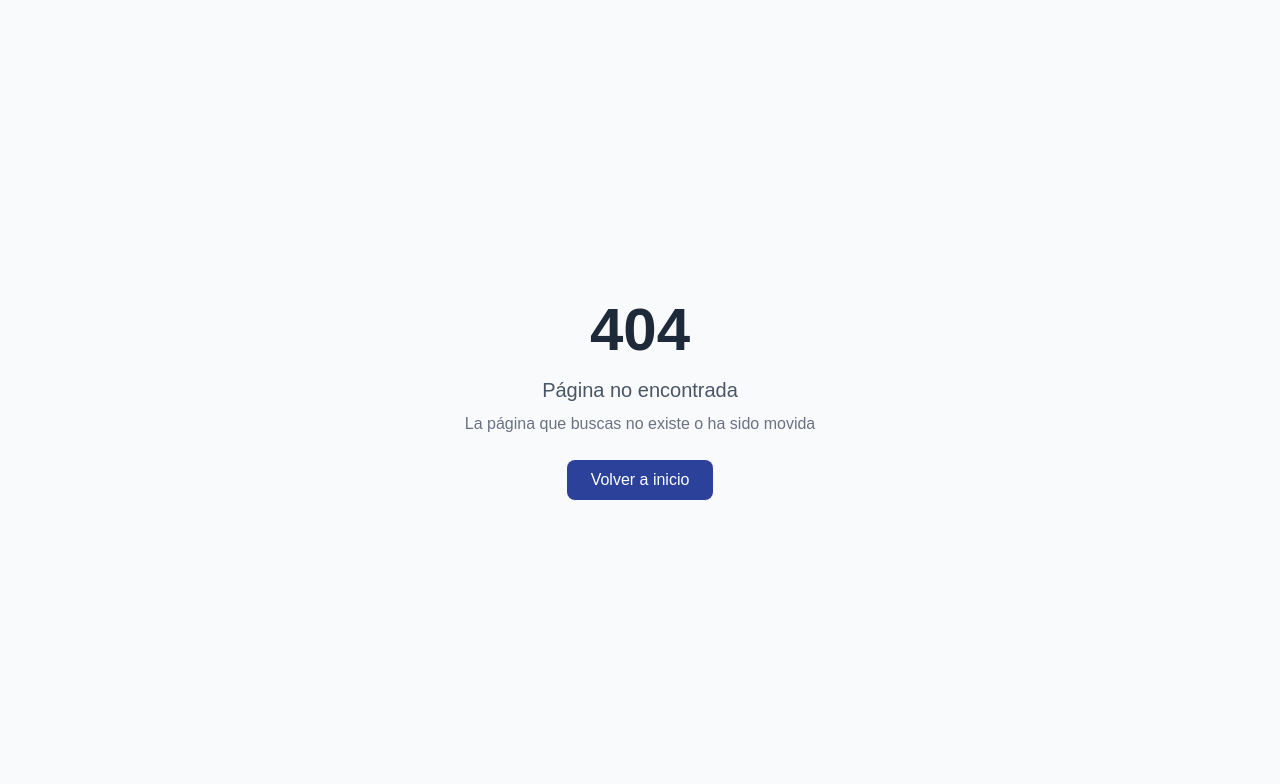
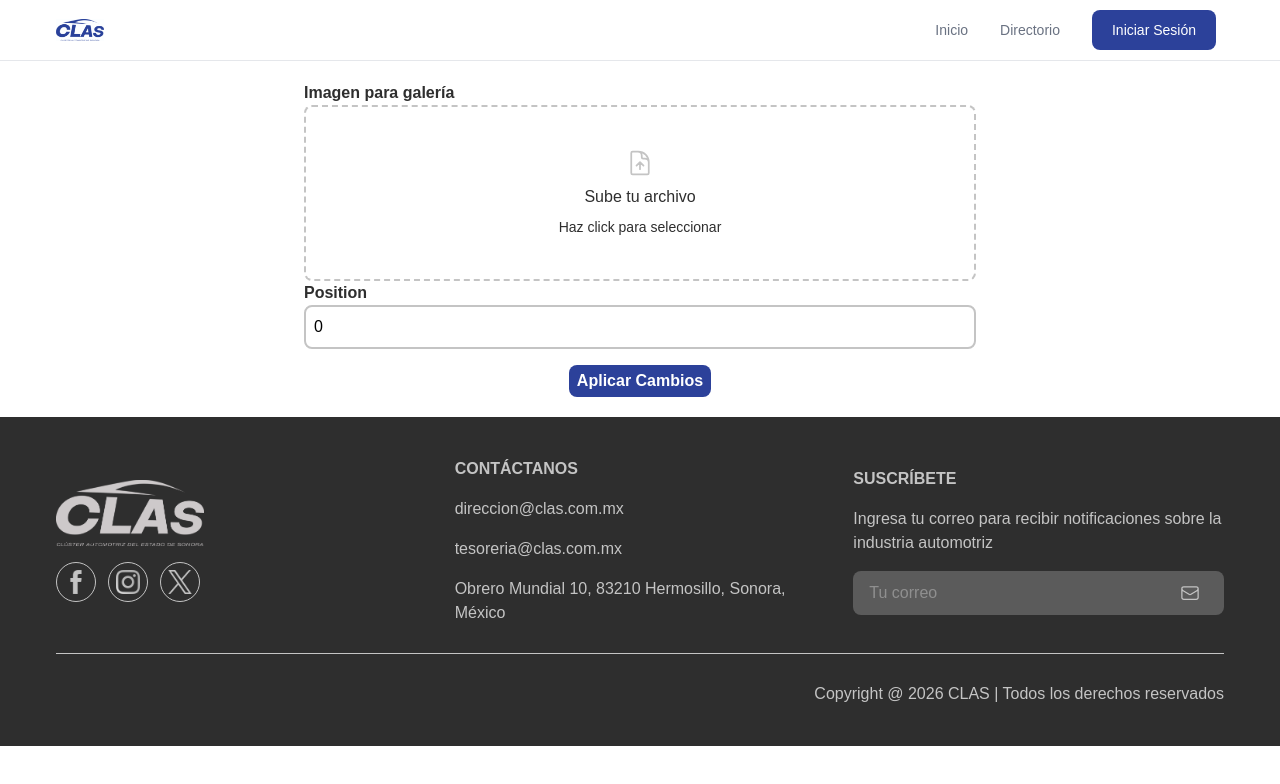
Before and after one commit to sverdam/RetoTC2005B, a React (Vite) app in the folder front-end/: page /dummygallery/1 in a window 1280 px wide. Before the commit this address had no page. Shown: the top 784 px of the page. Built offline with nearby package versions, Linux system fonts and the light colour scheme; no server answers; a web font is replaced by a local one.

Commit message:
feat: logo and image upload pages (only for testing)

```diff
--- /dev/null
+++ b/front-end/src/pages/DummyGalleryEditFile.tsx
@@ -0,0 +1,90 @@
+
+import { useMemo, useState } from "react";
+import { useParams } from "react-router";
+import FileUpload from "../components/FileUpload";
+import { createFileModule } from "../api/fileModuleAPI";
+
+interface FileCompoundInput{
+    file: File, // <- Actual file
+    type: 'logo' | 'document' | 'product' | 'image',
+    position: number, // <- any number
+    companyId: number
+}
+
+const DummyGalleryEditFile: React.FC = () =>
+{
+    const {id} = useParams();
+    const companyId = Number(id)
+    const [fileMod, setFileMod] = useState<FileCompoundInput | null>(null);
+    const [pos, setPos] = useState<number>(0);
+
+
+    {/* Logo Handling */}
+    const handleLogoSelect = (file: File) => {
+        console.log(file);
+        setFileMod({
+            file: file,
+            type: 'logo',
+            position: 0,
+            companyId: companyId
+        });
+    };
+
+    const handlePosition = (newPosition: number | string) => {
+        console.log(newPosition);
+        setPos(Number(newPosition));
+    }
+
+    const handleSubmit = (e: React.FormEvent) => {
+        e.preventDefault();
+        console.log("SUBMIT");
+        if (fileMod === null) return;
+        createFileModule({
+            type: fileMod.type,
+            position: fileMod.position,
+            companyId: fileMod.companyId
+        }, fileMod?.file).then(() => console.log("Yey"))
+        .catch(() => console.log("Not"))
+        .finally(() => console.log("Finally"));
+    }
+
+    useMemo(() => {
+        if (fileMod === null) return;
+        setFileMod({
+            file: fileMod.file,
+            type: 'image',
+            position: pos,
+            companyId: companyId
+        });
+    }, [pos])
+
+
+    return (
+        <div className="flex flex-col items-center justify-center p-5 gap-3 w-full">
+            <form onSubmit={handleSubmit}>
+                <div className="flex flex-col items-start w-2xl">
+                    <label className="font-semibold text-clas-negro">Imagen para galería</label>
+                    <FileUpload onFileSelect={handleLogoSelect} />
+                </div>
+
+                <div className="flex flex-col items-start w-2xl">
+                    <label className="font-semibold text-clas-negro">Position</label>
+                    <input type="text" onChange={e => handlePosition(e.target.value)}
+                    value={pos}
+                    placeholder="Link de embebido..."
+                    className="w-2xl border-2 border-clas-gris rounded-lg p-2"/>
+                </div>
+
+
+                <div className="mt-4">
+                    <button className="bg-clas text-white font-semibold rounded-lg px-2 py-1 hover:bg-clas-claro">
+                        Aplicar Cambios
+                    </button>
+                </div>
+
+            </form>
+        </div>
+    )
+}
+
+export default DummyGalleryEditFile;
--- /dev/null
+++ b/front-end/src/pages/DummyLogoEditFile.tsx
@@ -0,0 +1,75 @@
+
+import { useMemo, useState } from "react";
+import { useParams } from "react-router";
+import FileUpload from "../components/FileUpload";
+import { createFileModule } from "../api/fileModuleAPI";
+
+interface FileCompoundInput{
+    file: File, // <- Actual file
+    type: 'logo' | 'document' | 'product' | 'image',
+    position: number, // <- any number
+    companyId: number
+}
+
+const DummyLogoEditFile: React.FC = () =>
+{
+    const {id} = useParams();
+    const companyId = Number(id)
+    const [fileMod, setFileMod] = useState<FileCompoundInput | null>(null);
+    const pos = 0;
+
+    {/* Logo Handling */}
+    const handleLogoSelect = (file: File) => {
+        console.log(file);
+        setFileMod({
+            file: file,
+            type: 'logo',
+            position: 0,
+            companyId: companyId
+        });
+    };
+
+    const handleSubmit = (e: React.FormEvent) => {
+        e.preventDefault();
+        console.log("SUBMIT");
+        if (fileMod === null) return;
+        createFileModule({
+            type: fileMod.type,
+            position: fileMod.position,
+            companyId: fileMod.companyId
+        }, fileMod?.file).then(() => console.log("Yey"))
+        .catch(() => console.log("Not"))
+        .finally(() => console.log("Finally"));
+    }
+
+    useMemo(() => {
+        if (fileMod === null) return;
+        setFileMod({
+            file: fileMod.file,
+            type: 'logo',
+            position: pos,
+            companyId: companyId
+        });
+    }, [pos])
+
+
+    return (
+        <div className="flex flex-col items-center justify-center p-5 gap-3 w-full">
+            <form onSubmit={handleSubmit}>
+                <div className="flex flex-col items-start w-2xl">
+                    <label className="font-semibold text-clas-negro">Imagen para logo</label>
+                    <FileUpload onFileSelect={handleLogoSelect} />
+                </div>
+
+                <div className="mt-4">
+                    <button className="bg-clas text-white font-semibold rounded-lg px-2 py-1 hover:bg-clas-claro">
+                        Aplicar Cambios
+                    </button>
+                </div>
+
+            </form>
+        </div>
+    )
+}
+
+export default DummyLogoEditFile;
```
Also changed, not shown: front-end/src/routes/index.tsx (+4 -3 lines).
